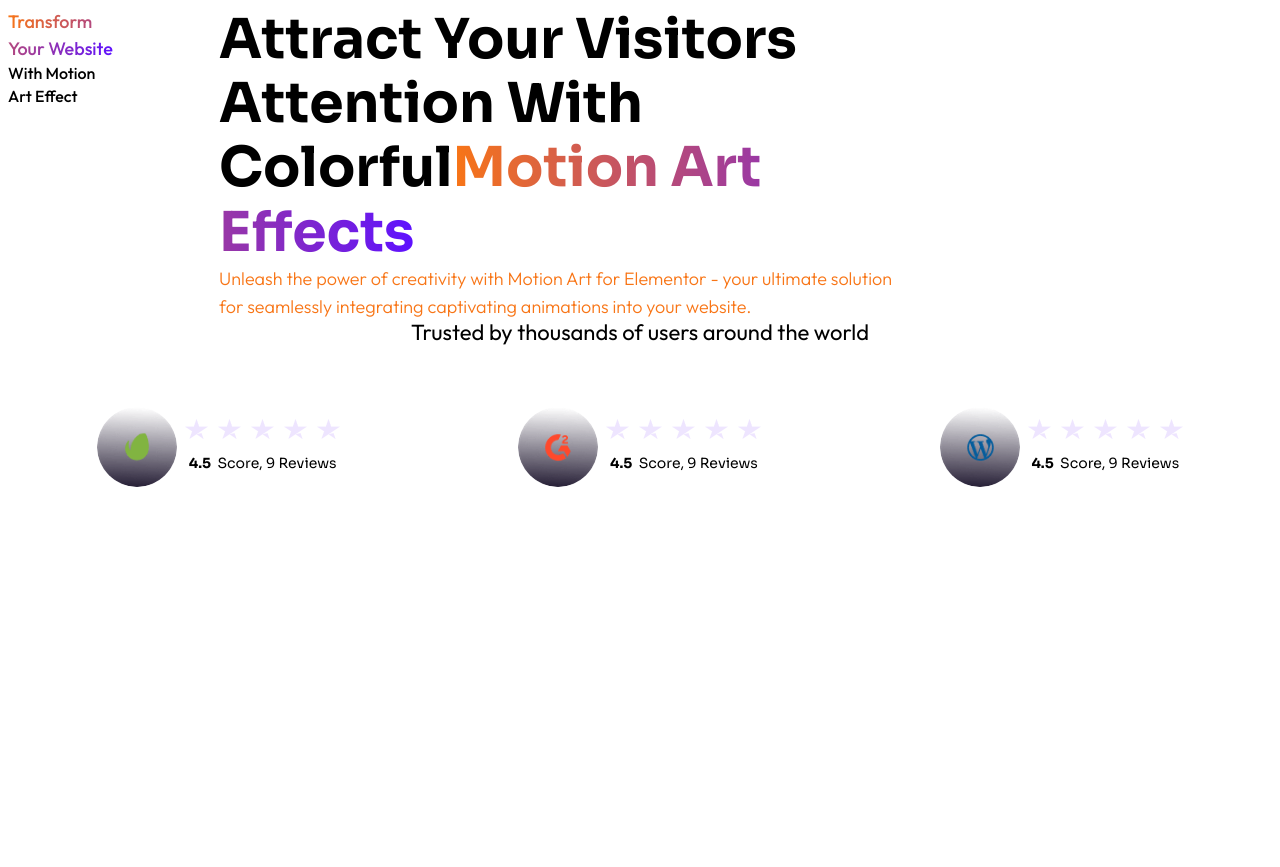
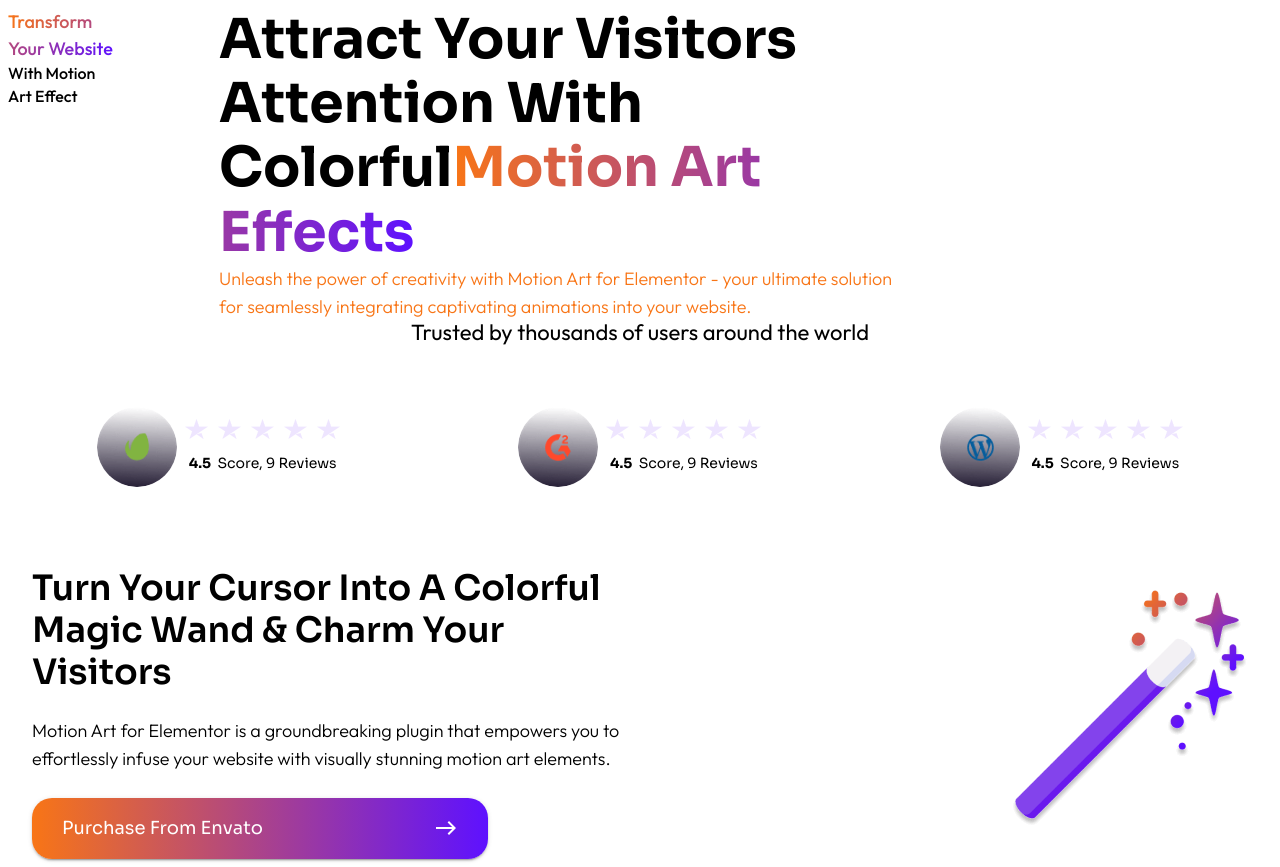
Before and after one commit to shekhar-sg/Motion-art-effect-homepage, a React (Vite) app: page / in a window 1280 px wide. Before the commit the page ends 800 px from the top, so only its background shows below. Built offline with nearby package versions, Linux system fonts and the light colour scheme.

Commit message:
1. Update UI for Section_3 and 2. mui/icons-material dependency     has also been added to the     project for icon usage.

```diff
--- a/package.json
+++ b/package.json
@@ -12,6 +12,7 @@
   "dependencies": {
     "@emotion/react": "^11.11.4",
     "@emotion/styled": "^11.11.5",
+    "@mui/icons-material": "^5.15.18",
     "@mui/material": "^5.15.18",
     "react": "^18.2.0",
     "react-dom": "^18.2.0"
--- a/src/App.tsx
+++ b/src/App.tsx
@@ -1,12 +1,14 @@
 import {Stack} from "@mui/material";
 import Section_1 from "./sections/section_1";
 import Section_2 from "./sections/section_2";
+import Section_3 from "./sections/section_3";
 
 const App = () => {
     return (
         <Stack maxWidth={"1280px"} marginX={"auto"}>
             <Section_1/>
             <Section_2/>
+            <Section_3/>
         </Stack>
     );
 }
--- a/src/sections/section_3/index.tsx
+++ b/src/sections/section_3/index.tsx
@@ -1,8 +1,62 @@
+import {Button, Stack, Typography} from "@mui/material";
+import magicPen from "../../assets/motionarteffect-img5.png";
+import {East} from "@mui/icons-material";
+
 const Section_3 = () => {
     return (
-        <div>
-            <h1>Section 3</h1>
-        </div>
+        <Stack sx={{
+            gap: "24px",
+            alignItems: "center",
+            justifyContent: "space-between",
+            flexDirection: {
+                xs: "column",
+                md: "row"
+            },
+            padding: "0 24px",
+            marginTop: "80px",
+        }}>
+            <Stack sx={{
+                width: {
+                    xs: "100%",
+                    md: "50%"
+                },
+                gap: "24px",
+            }}>
+                <Typography variant={"h2"}>
+                    Turn Your Cursor Into A Colorful Magic Wand & Charm Your Visitors
+                </Typography>
+                <Typography variant={"subtitle2"}>
+                    Motion Art for Elementor is a groundbreaking plugin that empowers you to effortlessly infuse your
+                    website with visually stunning motion art elements.
+                </Typography>
+                <Button variant={"contained"} sx={{
+                    borderRadius: "20px",
+                    padding: "15px 30px",
+                    fontSize: "18px",
+                    fontFamily: "Sora",
+                    fontWeight: "400",
+                    textTransform: "capitalize",
+                    display: "flex",
+                    alignItems: "center",
+                    justifyContent: "space-between",
+                    width: {
+                        xs: "80%",
+                        md: "75%"
+                    },
+                    minWidth: "340px",
+                    transition: "background-image 5s",
+                    backgroundImage: "linear-gradient(90deg, #F87516 0%, #5E11FF 100%)",
+                    color: "white",
+                    "&:hover": {
+                        backgroundImage: "linear-gradient(90deg, #5E11FF 0%, #F87516 100%)",
+                    },
+                }}>
+                    Purchase From Envato
+                    <East/>
+                </Button>
+            </Stack>
+            <img src={magicPen}/>
+        </Stack>
     );
 };
 
--- a/src/theme/index.ts
+++ b/src/theme/index.ts
@@ -14,9 +14,9 @@ const theme = createTheme({
         values: {
             xs: 0,
             sm: 320,
-            md: 766,
-            lg: 1024,
-            xl: 1366,
+            md: 767,
+            lg: 1025,
+            xl: 1367,
         }
     },
     typography: {
@@ -41,15 +41,15 @@ const theme = createTheme({
                     fontSize: "16px",
                     fontWeight: "500",
                 },
+                subtitle1: {
+                    fontSize: "14px",
+                    fontWeight: "400",
+                    fontFamily: "Sora",
+                },
                 subtitle2: {
                     fontSize: "18px",
                     fontWeight: "300",
                     fontFamily: "Outfit",
-                },
-                subtitle1:{
-                    fontSize: "14px",
-                    fontWeight: "400",
-                    fontFamily: "Sora",
                 },
                 h5: {
                     fontSize: "22px",
@@ -70,7 +70,20 @@ const theme = createTheme({
                         },
                         fontFamily: "Sora",
                         fontWeight: "500",
-                    })
+                    }),
+                },
+                {
+                    props: {variant: "h2"},
+                    style: ({theme}) => theme.unstable_sx({
+                        fontSize: {
+                            xs: "25px",
+                            md: "30px",
+                            lg: "35px",
+                            xl: "40px",
+                        },
+                        fontFamily: "Sora",
+                        fontWeight: "600",
+                    }),
                 }
             ]
         }
```
Also changed, not shown: 1 other file (tests, documents, lock files or other folders).
